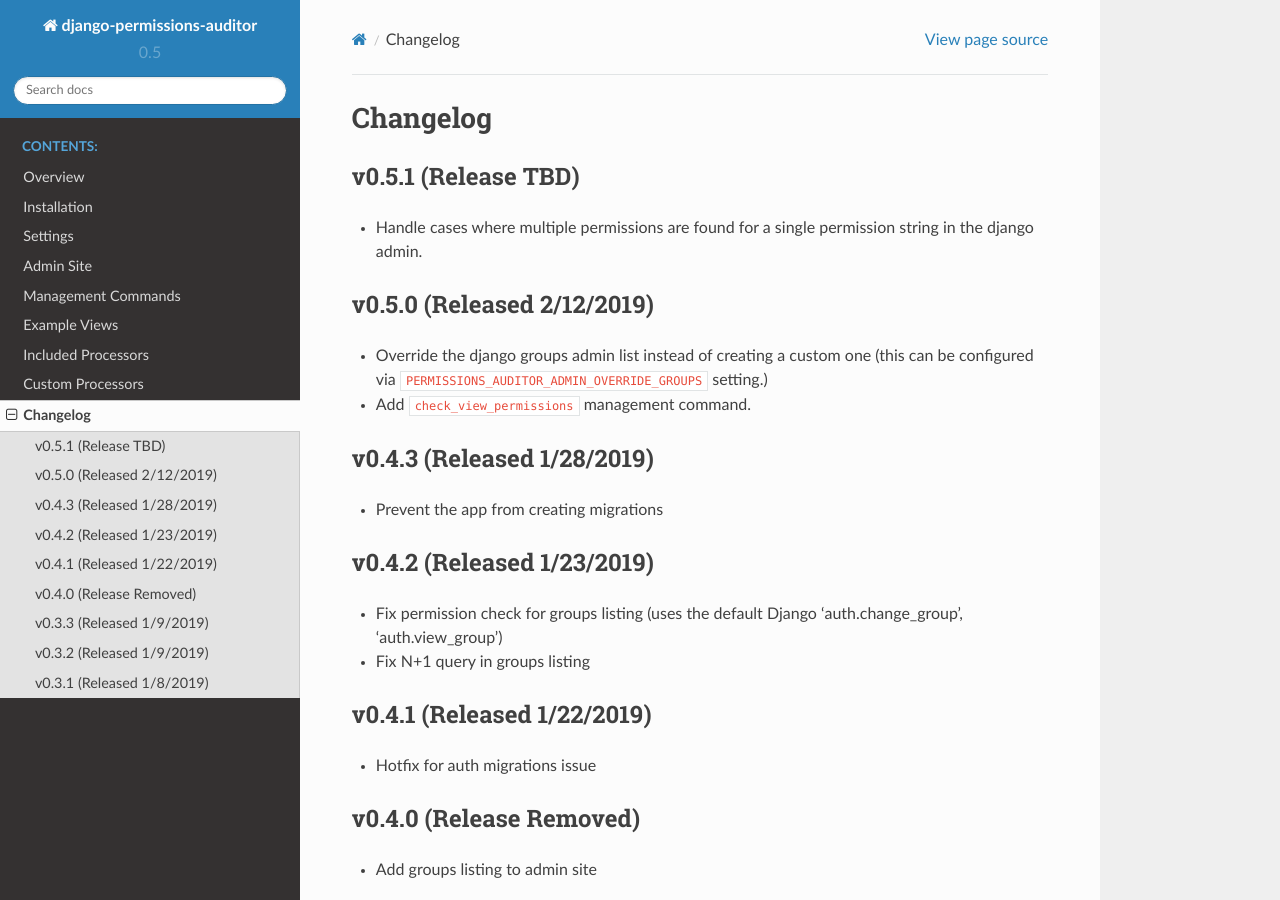
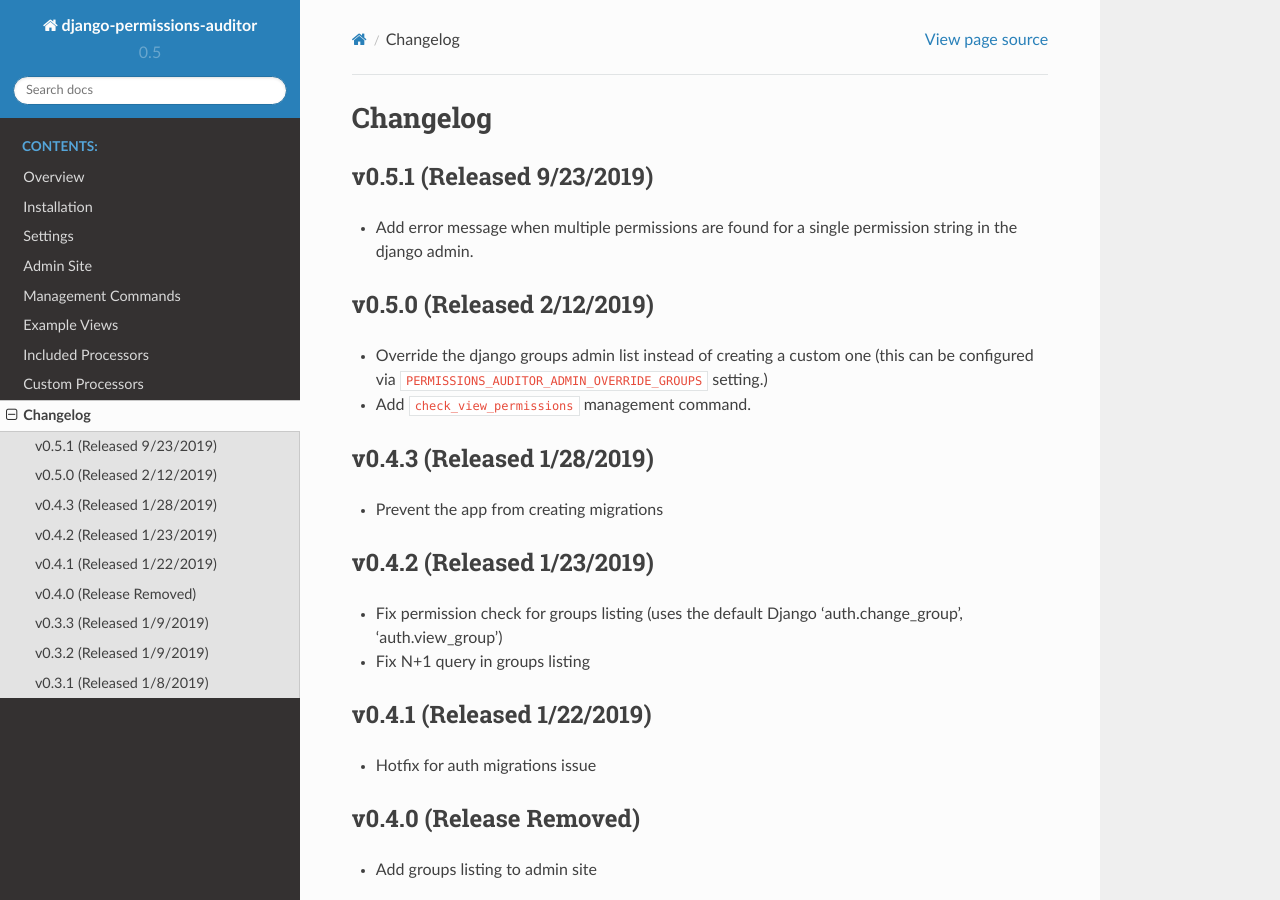
Before and after one commit to AACEngineering/django-permissions-auditor, a Sphinx documentation site: the page built from docs/changelog.rst, in a window 1280 px wide and 900 px high. Built offline with Sphinx 7.4.7 and the Read the Docs theme 2.0.0, drawn with Linux system fonts in a browser that asks for light colours.

Commit message:
v0.5.1
CI: python 3.8 still not out yet, revert back to dev

```diff
--- a/docs/changelog.rst
+++ b/docs/changelog.rst
@@ -1,10 +1,10 @@
 Changelog
 =========
 
-v0.5.1 (Release TBD)
+v0.5.1 (Released 9/23/2019)
 ------------------
 
-- Handle cases where multiple permissions are found for a single permission string in the django admin.
+- Add error message when multiple permissions are found for a single permission string in the django admin.
 
 
 v0.5.0 (Released 2/12/2019)
```
Also changed, not shown: 1 other file.
